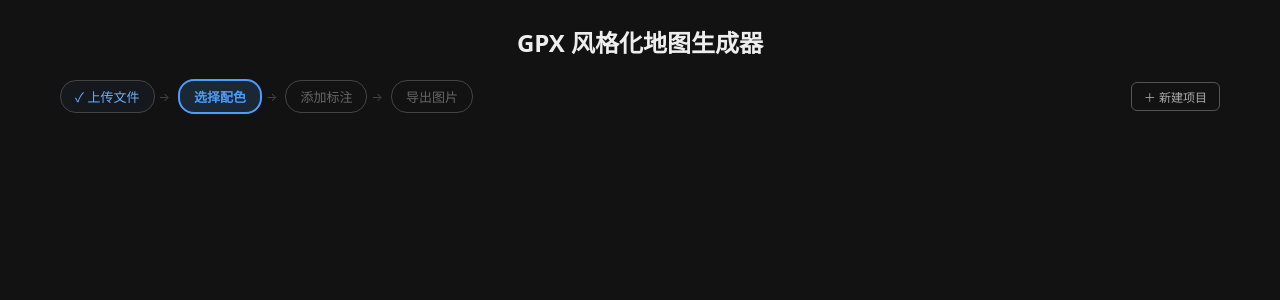
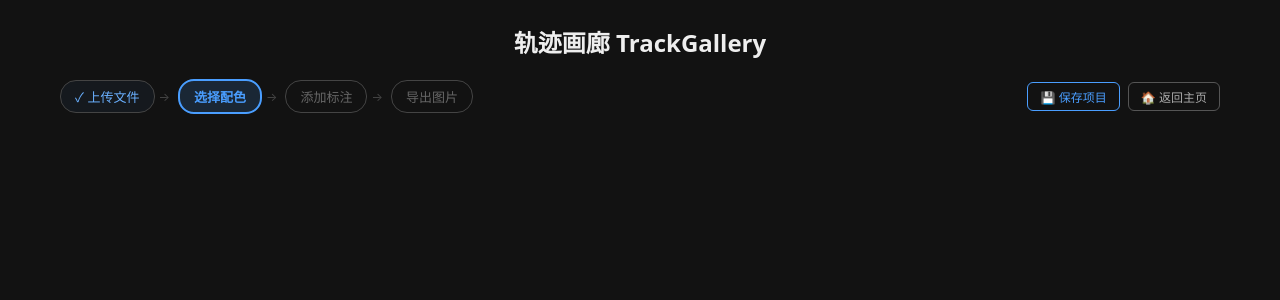
Before and after one commit to Summerdodesign/TrackGallery, a React (Vite) app: page / in a window 1280 px wide. Both pictures are taken after a click on the button "选择配色". Shown: the top 300 px of the page. Built offline with nearby package versions, Linux system fonts and the light colour scheme.

Commit message:
v1.4 - 轨迹画廊 TrackGallery：保存项目、返回主页按钮

```diff
--- a/index.html
+++ b/index.html
@@ -4,7 +4,7 @@
     <meta charset="UTF-8" />
     <link rel="icon" type="image/svg+xml" href="/favicon.svg" />
     <meta name="viewport" content="width=device-width, initial-scale=1.0" />
-    <title>kiro-</title>
+    <title>轨迹画廊 TrackGallery</title>
   </head>
   <body>
     <div id="root"></div>
--- a/src/App.tsx
+++ b/src/App.tsx
@@ -347,6 +347,7 @@ export default function App() {
 
   const handleLoadHistory = useCallback((item: HistoryItem) => {
     bboxRef.current = null;
+    setCurrentProjectId(item.id);
     setState({
       step: 'colorScheme',
       gpxFile: null,
@@ -366,23 +367,61 @@ export default function App() {
     setHistory(prev => prev.filter(h => h.id !== id));
   }, []);
 
+  const [currentProjectId, setCurrentProjectId] = useState<string | null>(null);
+
+  const handleSaveProject = useCallback(() => {
+    if (!state.trackData || !canvasRef.current) return;
+    const thumbnail = canvasRef.current.toDataURL('image/png', 0.3);
+    const id = currentProjectId || Date.now().toString();
+    const item: HistoryItem = {
+      id,
+      name: state.trackData.name || 'GPX 轨迹',
+      thumbnail,
+      trackData: state.trackData,
+      colorScheme: state.colorScheme,
+      annotations: state.annotations,
+      geoFeatures: state.geoFeatures,
+    };
+    setHistory(prev => {
+      const filtered = prev.filter(h => h.id !== id);
+      return [item, ...filtered];
+    });
+    setCurrentProjectId(id);
+  }, [state.trackData, state.colorScheme, state.annotations, state.geoFeatures, currentProjectId]);
+
+  const handleGoHome = useCallback(() => {
+    // Save current project first, then go to upload
+    handleSaveProject();
+    setState(initialState);
+    bboxRef.current = null;
+    setCurrentProjectId(null);
+  }, [handleSaveProject]);
+
   const stats = state.trackData ? calculateRouteStats(state.trackData) : null;
 
   return (
     <div style={containerStyle}>
       <header style={headerStyle}>
-        <h1 style={titleStyle}>GPX 风格化地图生成器</h1>
+        <h1 style={titleStyle}>轨迹画廊 TrackGallery</h1>
       </header>
 
       <div style={{ display: 'flex', alignItems: 'center', justifyContent: 'space-between' }}>
         <StepFlow currentStep={state.step} onStepChange={handleStepChange} />
         {state.step !== 'upload' && (
-          <button onClick={handleContinueUpload} style={{
-            padding: '5px 12px', borderRadius: 6, border: '1px solid #555',
-            background: 'transparent', color: '#aaa', fontSize: 12, cursor: 'pointer', whiteSpace: 'nowrap',
-          }}>
-            ＋ 新建项目
-          </button>
+          <div style={{ display: 'flex', gap: 8 }}>
+            <button onClick={handleSaveProject} style={{
+              padding: '5px 12px', borderRadius: 6, border: '1px solid #4a9eff',
+              background: 'transparent', color: '#4a9eff', fontSize: 12, cursor: 'pointer', whiteSpace: 'nowrap',
+            }}>
+              💾 保存项目
+            </button>
+            <button onClick={handleGoHome} style={{
+              padding: '5px 12px', borderRadius: 6, border: '1px solid #555',
+              background: 'transparent', color: '#aaa', fontSize: 12, cursor: 'pointer', whiteSpace: 'nowrap',
+            }}>
+              🏠 返回主页
+            </button>
+          </div>
         )}
       </div>
 
```
Also changed, not shown: 1 other file (tests, documents, lock files or other folders).
